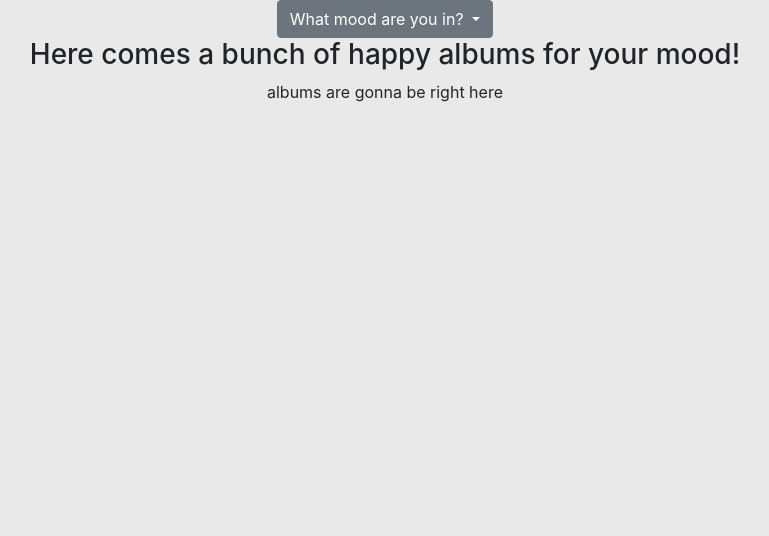
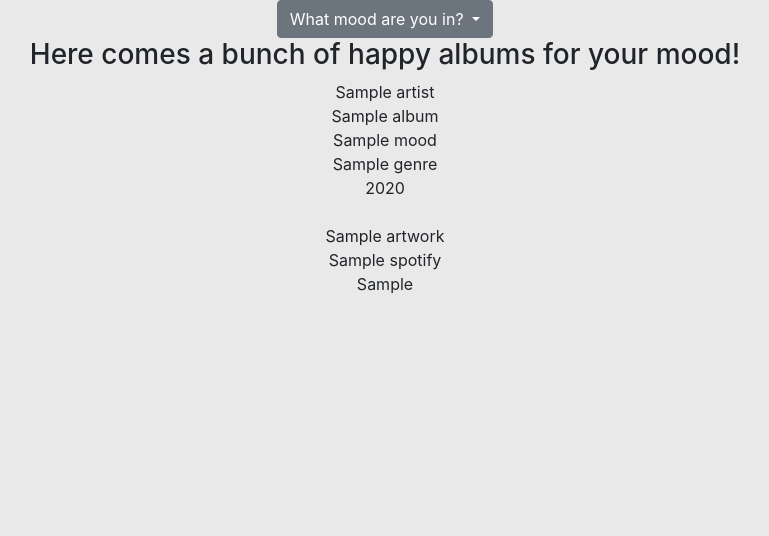
Before and after one commit to Artrage/moodsic, a Flask app: page /get_happy in a window 1280 px wide. Shown: the part 56-592 px from the top of the page, without its empty margins (255-1024 px from the left). Run offline with Flask 2, Linux system fonts and the light colour scheme; a database or web service that is not in the repository returns one stand-in record (values such as "Sample title"); some libraries are stand-ins or nearby versions.

Commit message:
attempts to display images from mongodb urls

```diff
--- a/app.py
+++ b/app.py
@@ -5,6 +5,8 @@ from flask import (
 from flask_pymongo import PyMongo
 from bson.objectid import ObjectId
 from werkzeug.security import generate_password_hash, check_password_hash
+import urllib.parse
+import gridfs
 if os.path.exists("env.py"):
     import env
 
@@ -35,8 +37,15 @@ def mood():
 @app.route("/")
 @app.route("/get_happy")
 def get_happy():
-    happy = mongo.db.albums.find({"mood": "happy"})
+    happy = mongo.db.albums.find({"mood": "Happy"})
     return render_template("happy.html", happy=happy)
+
+
+@app.route("/")
+@app.route("/get_image")
+def get_image():
+    image = mongo.db.albums.find({"artwork": "artwork"})
+    return render_template("albums.html", image=image)
 
 
 @app.route("/register", methods=["GET", "POST"])
--- a/templates/albums.html
+++ b/templates/albums.html
@@ -8,8 +8,9 @@
         {{ album.genre }}<br>
         {{ album.year }}<br>
         {{ album.is_fav }}<br>
-        {{ album.artwork }}<br>
+        <img src ="{{ url_for('get_image', filename = 'artwork')}}"><br>
         {{ album.spotify }}<br>
+        {{ album.img }}<br>
     {% endfor %}
 
 {% endblock %}
--- a/templates/base.html
+++ b/templates/base.html
@@ -65,7 +65,7 @@
                     What mood are you in?
                 </a>
 
-                <div class="dropdown-menu" aria-labelledby="dropdownMenuLink" onchange="getMood(this.value)">
+                <div class="dropdown-menu" aria-labelledby="dropdownMenuLink">
                     <a class="dropdown-item" href="{{ url_for('get_happy') }}" value="Happy">Happy</a>
                     <a class="dropdown-item" href="#" value="Excited">Excited</a>
                     <a class="dropdown-item" href="#" value="Bad">Bad</a>
--- a/templates/happy.html
+++ b/templates/happy.html
@@ -8,28 +8,32 @@
         <div class="div col-2"></div>
     </div>
 
-    <div class="row">
+    <!-- <div class="row">
         <div class="div col-2"></div>
-            <div class="col-lg-8 text-center">albums are gonna be right here
+            <div class="col-lg-8 text-center">albums are gonna be right here -->
 
 
-
-    {% for happy in mood %}
-        {{ album.artist }}<br>
-        {{ album.title }}<br>
-        {{ album.mood }}<br>
-        {{ album.genre }}<br>
-        {{ album.year }}<br>
-        {{ album.is_fav }}<br>
-        {{ album.artwork }}<br>
-        {{ album.spotify }}<br>
-    {% endfor %}
-
-
-
+            <div class="row">
+                <div class="div col-2"></div>
+                    <div class="col-lg-8 text-center">
+                        {% for happy in happy %}
+                            {{ happy.artist }}<br>
+                            {{ happy.title }}<br>
+                            {{ happy.mood }}<br>
+                            {{ happy.genre }}<br>
+                            {{ happy.year }}<br>
+                            {{ happy.is_fav }}<br>
+                            {{ happy.artwork }}<br>
+                            {{ happy.spotify }}<br>
+                            {{ happy.spotify1 }}<br>
+                        {% endfor %}
+                    </div>
+            <!-- </div> -->
             </div>
         <div class="div col-2"></div>
     </div>
-</div>
+<!-- </div> -->
 
 {% endblock %}
+
+<iframe src="https://open.spotify.com/embed/album/6EVYTRG1drKdO8OnIQBeEj" width="300" height="380" frameborder="0" allowtransparency="true" allow="encrypted-media"></iframe>
--- a/templates/mood.html
+++ b/templates/mood.html
@@ -1,7 +1,7 @@
 {% extends "base.html" %}
 {% block content %}
 
-    {% for mood in albums %}
+    {% for mood in mood %}
         {{ mood.Happy }}<br>
         {{ mood.Excited }}<br>
         {{ mood.Bad }}<br>
```
Also changed, not shown: static/images/metallica-load.jpg (added).
